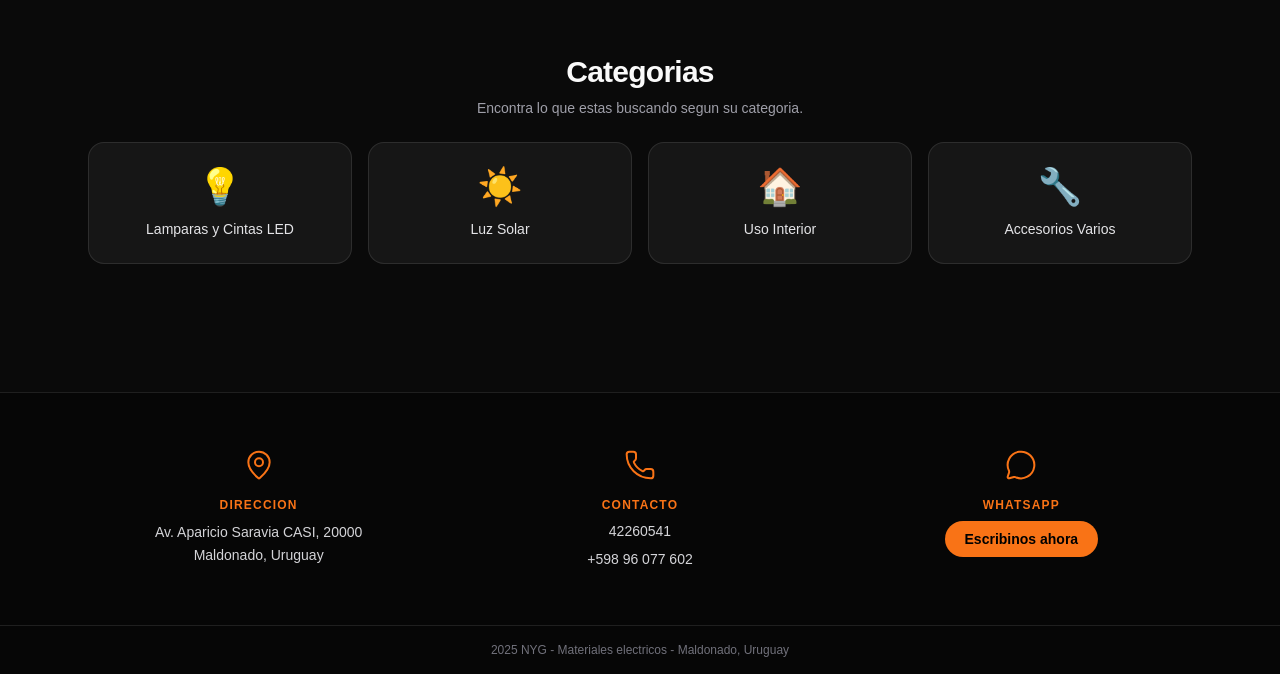
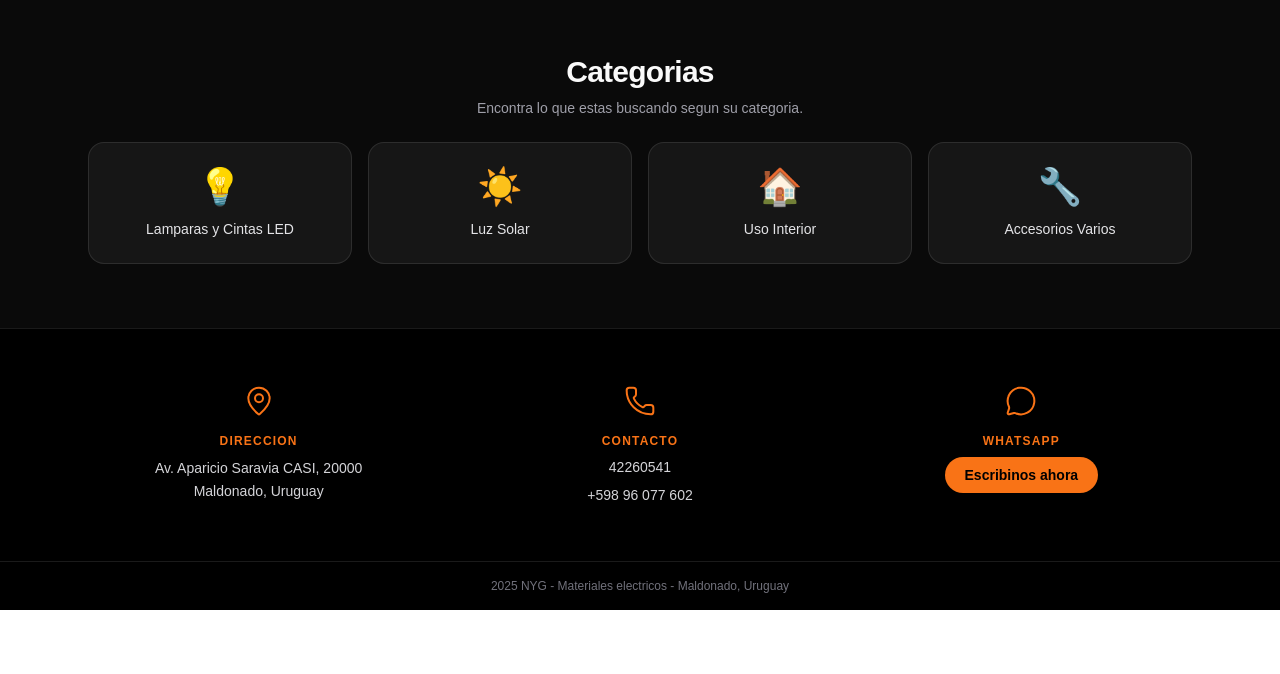
Before and after one commit to TomasCancelo/nyg-tienda, a Next.js app: page / in a window 1280 px wide. Shown: the part 875-1549 px from the top of the page. After the commit the page ends 1485 px from the top, so only its background shows below. Built offline with nearby package versions, Linux system fonts and the light colour scheme; no server answers; the database is empty.

Commit message:
fix: franja blanca footer y fondo layout

```diff
--- /dev/null
+++ b/app/components/Footer.tsx
@@ -0,0 +1,65 @@
+import { MapPin, MessageCircle, Phone } from "lucide-react";
+
+export default function Footer() {
+  return (
+    <footer className="mt-0 border-t border-white/10 bg-black text-zinc-100">
+      <div id="contacto" className="mx-auto max-w-6xl px-4 py-14 md:px-6">
+        <div className="grid gap-10 sm:grid-cols-3">
+          <div className="flex flex-col items-center gap-4 text-center">
+            <MapPin className="h-8 w-8 text-[#F97316]" strokeWidth={1.5} />
+            <div>
+              <h3 className="mb-2 text-xs font-bold uppercase tracking-widest text-[#F97316]">
+                Direccion
+              </h3>
+              <p className="text-sm leading-relaxed text-zinc-300">
+                Av. Aparicio Saravia CASI, 20000
+                <br />
+                Maldonado, Uruguay
+              </p>
+            </div>
+          </div>
+          <div className="flex flex-col items-center gap-4 text-center">
+            <Phone className="h-8 w-8 text-[#F97316]" strokeWidth={1.5} />
+            <div>
+              <h3 className="mb-2 text-xs font-bold uppercase tracking-widest text-[#F97316]">
+                Contacto
+              </h3>
+              <div className="flex flex-col gap-2 text-sm text-zinc-300">
+                <a href="tel:42260541" className="transition hover:text-[#F97316]">
+                  42260541
+                </a>
+                <a
+                  href="https://wa.me/59896077602"
+                  target="_blank"
+                  rel="noreferrer"
+                  className="transition hover:text-[#F97316]"
+                >
+                  +598 96 077 602
+                </a>
+              </div>
+            </div>
+          </div>
+          <div className="flex flex-col items-center gap-4 text-center">
+            <MessageCircle className="h-8 w-8 text-[#F97316]" strokeWidth={1.5} />
+            <div>
+              <h3 className="mb-2 text-xs font-bold uppercase tracking-widest text-[#F97316]">
+                WhatsApp
+              </h3>
+              <a
+                href="https://wa.me/59896077602"
+                target="_blank"
+                rel="noreferrer"
+                className="inline-block rounded-full bg-[#F97316] px-5 py-2 text-sm font-semibold text-black transition hover:bg-orange-400"
+              >
+                Escribinos ahora
+              </a>
+            </div>
+          </div>
+        </div>
+      </div>
+      <div className="border-t border-white/10 py-4 text-center text-xs text-zinc-500">
+        <p>2025 NYG - Materiales electricos - Maldonado, Uruguay</p>
+      </div>
+    </footer>
+  );
+}
--- a/app/layout.tsx
+++ b/app/layout.tsx
@@ -2,6 +2,7 @@ import type { Metadata } from "next";
 import { Geist, Geist_Mono } from "next/font/google";
 import "./globals.css";
 import Navbar from "./components/Navbar";
+import Footer from "./components/Footer";
 
 const geistSans = Geist({
   variable: "--font-geist-sans",
@@ -26,10 +27,11 @@ export default function RootLayout({
   return (
     <html lang="es">
       <body
-        className={`${geistSans.variable} ${geistMono.variable} antialiased`}
+        className={`${geistSans.variable} ${geistMono.variable} bg-black antialiased`}
       >
         <Navbar />
-        {children}
+        <main className="bg-black">{children}</main>
+        <Footer />
       </body>
     </html>
   );
--- a/app/page.tsx
+++ b/app/page.tsx
@@ -1,7 +1,6 @@
 import { supabase } from "../lib/supabase";
 import DestacadosCarousel from "./components/DestacadosCarousel";
 import Link from "next/link";
-import { MapPin, Phone, MessageCircle } from "lucide-react";
 
 type Producto = {
   id: number;
@@ -102,46 +101,6 @@ export default async function Home() {
         </section>
 
       </main>
-
-      {/* Footer */}
-      <footer className="mt-16 border-t border-white/10 bg-black/40">
-        <div id="contacto" className="mx-auto max-w-6xl px-4 py-14 md:px-6">
-          <div className="grid gap-10 sm:grid-cols-3">
-            <div className="flex flex-col items-center gap-4 text-center">
-              <MapPin className="h-8 w-8 text-[#F97316]" strokeWidth={1.5} />
-              <div>
-                <h3 className="text-xs font-bold uppercase tracking-widest text-[#F97316] mb-2">Direccion</h3>
-                <p className="text-sm text-zinc-300 leading-relaxed">
-                  Av. Aparicio Saravia CASI, 20000<br />
-                  Maldonado, Uruguay
-                </p>
-              </div>
-            </div>
-            <div className="flex flex-col items-center gap-4 text-center">
-              <Phone className="h-8 w-8 text-[#F97316]" strokeWidth={1.5} />
-              <div>
-                <h3 className="text-xs font-bold uppercase tracking-widest text-[#F97316] mb-2">Contacto</h3>
-                <div className="flex flex-col gap-2 text-sm text-zinc-300">
-                  <a href="tel:42260541" className="transition hover:text-[#F97316]">42260541</a>
-                  <a href="https://wa.me/59896077602" target="_blank" rel="noreferrer" className="transition hover:text-[#F97316]">+598 96 077 602</a>
-                </div>
-              </div>
-            </div>
-            <div className="flex flex-col items-center gap-4 text-center">
-              <MessageCircle className="h-8 w-8 text-[#F97316]" strokeWidth={1.5} />
-              <div>
-                <h3 className="text-xs font-bold uppercase tracking-widest text-[#F97316] mb-2">WhatsApp</h3>
-                <a href="https://wa.me/59896077602" target="_blank" rel="noreferrer" className="inline-block rounded-full bg-[#F97316] px-5 py-2 text-sm font-semibold text-black transition hover:bg-orange-400">
-                  Escribinos ahora
-                </a>
-              </div>
-            </div>
-          </div>
-        </div>
-        <div className="border-t border-white/10 py-4 text-center text-xs text-zinc-500">
-          <p>2025 NYG - Materiales electricos - Maldonado, Uruguay</p>
-        </div>
-      </footer>
     </div>
   );
 }
```
